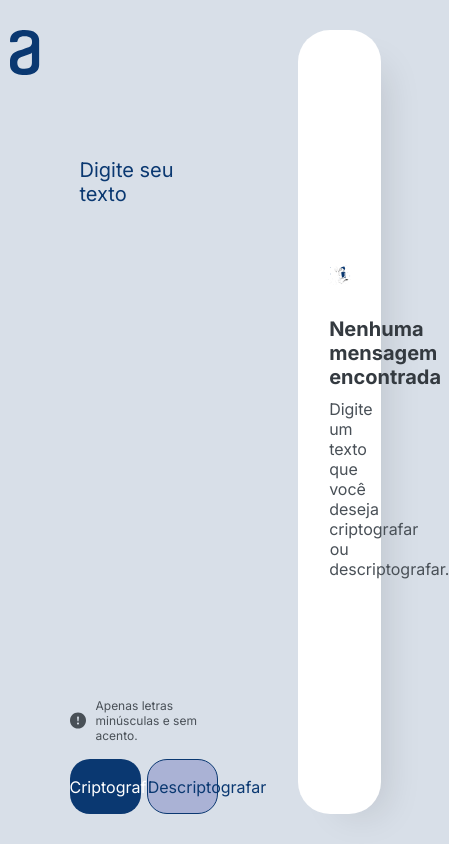
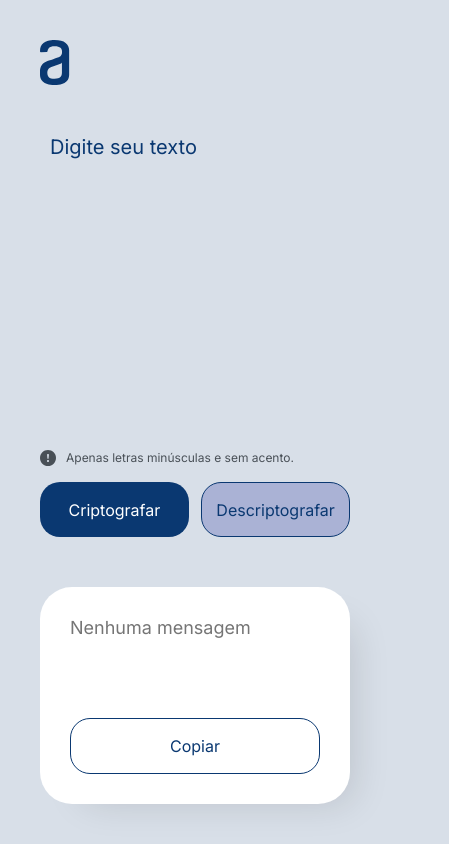
Before and after one commit to nicolas-marlon/decodificador-de-texto, a plain HTML site: page index.html in a window 390 px wide. Both pictures are taken after a click on the button "Criptografar". Shown: the whole page, 449 px wide, since content can reach past the window. Drawn offline with Linux system fonts and the light colour scheme.

Commit message:
adicionado lógica e responsividade

```diff
--- a/app.js
+++ b/app.js
@@ -4,3 +4,45 @@ A letra "i" é convertida para "imes"
 A letra "a" é convertida para "ai"
 A letra "o" é convertida para "ober"
 A letra "u" é convertida para "ufat"*/
+
+let btnCriptografar = document.getElementById('btn-criptografar');
+let btnDescriptografar = document.getElementById('btn-descriptografar');
+let displayMensagem = document.getElementById('texto-codificado');
+let btnCopiar = document.getElementById('btn-copiar');
+let inputArea = document.getElementById('texto-digitado');
+let hideArea1 = document.getElementById('content-nao-interativo');
+let hideArea2 = document.getElementById('content-interativo');
+
+function criptografar(){
+    var texto;
+    var resultadoCriptografia;
+    texto = inputArea.value;
+
+    resultadoCriptografia = texto.replace(/e/g, "enter").replace(/i/g, "imes").replace(/a/g, "ai").replace(/o/g, "ober").replace(/u/g, "ufat");
+
+    displayMensagem.value = resultadoCriptografia;
+    hideArea1.style.display = "none";
+    hideArea2.style.display = "flex";
+
+    inputArea.value = "";
+}
+
+function descriptografar(){
+    var texto;
+    var resultadoDescriptografia;
+    texto = inputArea.value;
+
+    resultadoDescriptografia = texto.replace(/enter/g, "e").replace(/imes/g, "i").replace(/ai/g, "a").replace(/ober/g, "o").replace(/ufat/g, "u");
+
+    displayMensagem.value = resultadoDescriptografia;
+    inputArea.value = "";
+}
+
+function copiarTexto(){
+    navigator.clipboard.writeText(displayMensagem.value);
+    displayMensagem.value = "";
+}
+
+btnCriptografar.addEventListener("click", criptografar);
+btnDescriptografar.addEventListener("click", descriptografar);
+btnCopiar.addEventListener("click", copiarTexto);
--- a/index.html
+++ b/index.html
@@ -4,6 +4,7 @@
     <meta charset="UTF-8">
     <meta name="viewport" content="width=device-width, initial-scale=1.0">
     <link rel="stylesheet" href="style.css">
+    <link rel="stylesheet" href="responsive.css">
     <title>Decodificador de Texto</title>
 </head>
 <body>
@@ -18,11 +19,11 @@
             </div>
         </div>
         <div class="content-right">
-            <div class="content-interativo">
-                <textarea id="texto-codificado">Lorem ipsum dolor sit amet, consectetur adipiscing elit. Orci montes, sit et diam risus scelerisque vitae est. Tortor maecenas nunc ut laoreet. Eget diam mauris quam quisque ut eget fringilla sit elit. Libero, sodales duis fames id diam feugiat aliquet non egestas.</textarea>
+            <div class="content-interativo" id="content-interativo">
+                <textarea id="texto-codificado" placeholder="Nenhuma mensagem"></textarea>
                 <button id="btn-copiar">Copiar</button>
             </div>
-            <div class="content-nao-interativo">
+            <div class="content-nao-interativo" id="content-nao-interativo">
                 <img src="./assets/menina-com-lupa-na-mao.svg">
                 <div class="texts">
                     <h3>Nenhuma mensagem encontrada</h3>
--- /dev/null
+++ b/responsive.css
@@ -0,0 +1,32 @@
+@media(width < 1025px){
+    .principal{
+        flex-flow: column;
+        padding: 40px;
+    }
+
+    .principal .content-left{
+        width: 100%;
+        height: 70%;
+        margin-top: 40px;
+    }
+
+    .principal .content-right{
+        width: 100%;
+        height: auto;
+        margin-top: 50px;
+    }
+
+    .principal .content-right .content-nao-interativo img{
+        display: none;
+    }
+
+    .principal .content-right .content-interativo button{
+        height: 100px;
+    }
+
+    .principal .content-right .content-interativo textarea{
+        height: 100%;
+        overflow-y: auto;
+    }
+
+}
--- a/style.css
+++ b/style.css
@@ -133,7 +133,7 @@ body{
 .principal .content-right{
     display: flex;
     flex-flow: column;
-    width: 25%;
+    width: 30%;
     height: 100%;
     background-color: white;
     border-radius: 32px;
```
